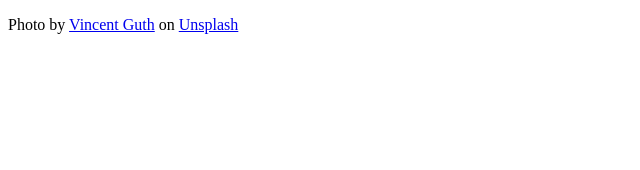
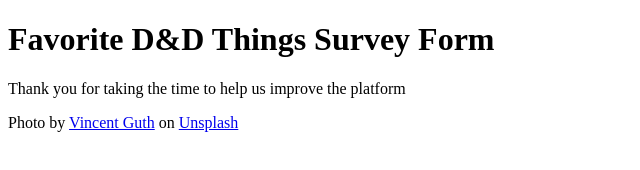
Before and after one commit to chaoticmewtral/survey-form, a plain HTML site: page index.html in a window 1280 px wide. Shown: the whole page, without its empty margins (0-640 px from the left). Drawn offline with Linux system fonts and the light colour scheme.

Commit message:
Add to index

```diff
--- a/index.html
+++ b/index.html
@@ -8,6 +8,8 @@
     <title>Survey Form</title>
 </head>
 <body>
+    <h1 id="title">Favorite D&amp;D Things Survey Form</h1>
+    <p id="description">Thank you for taking the time to help us improve the platform</p>
     <main>
         <form action="">
 
```
